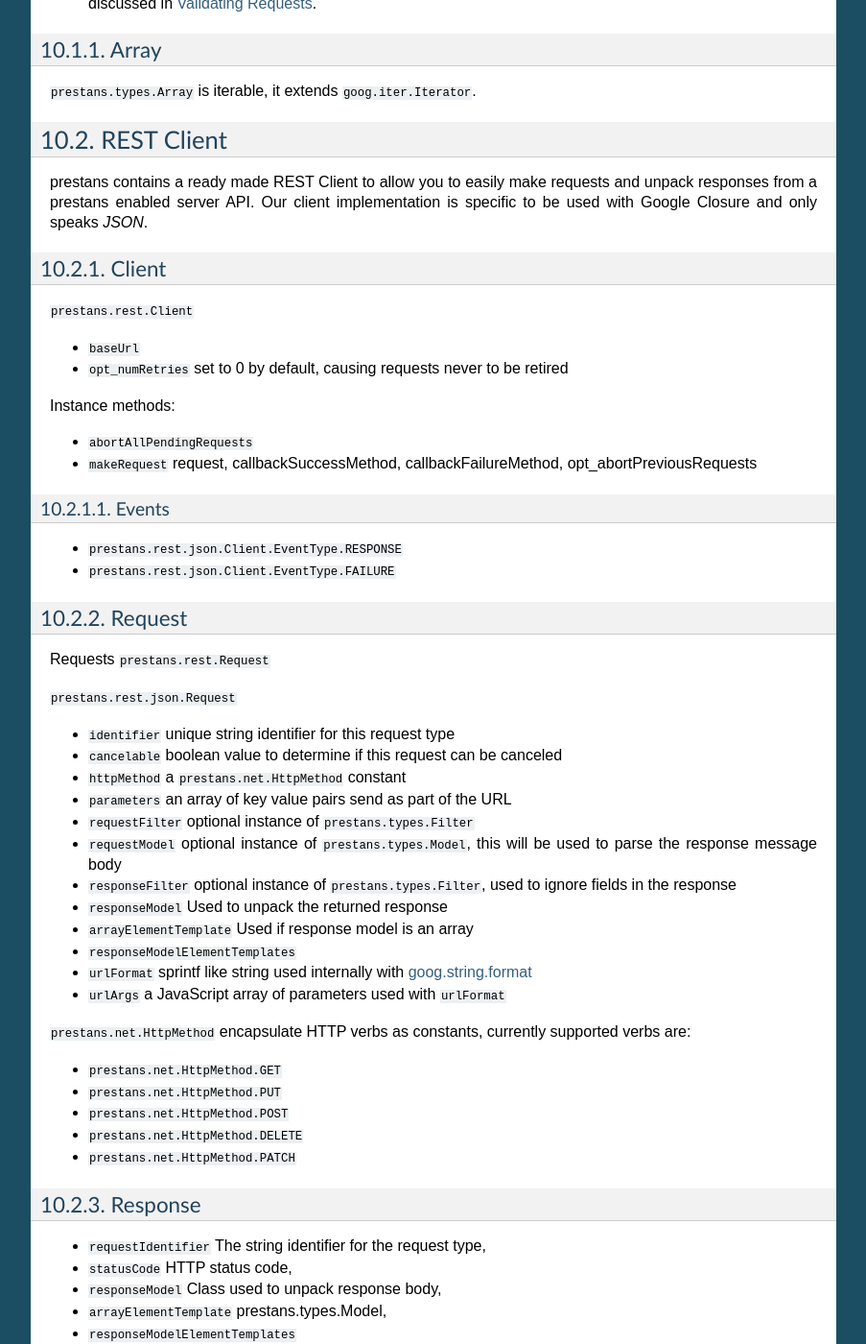
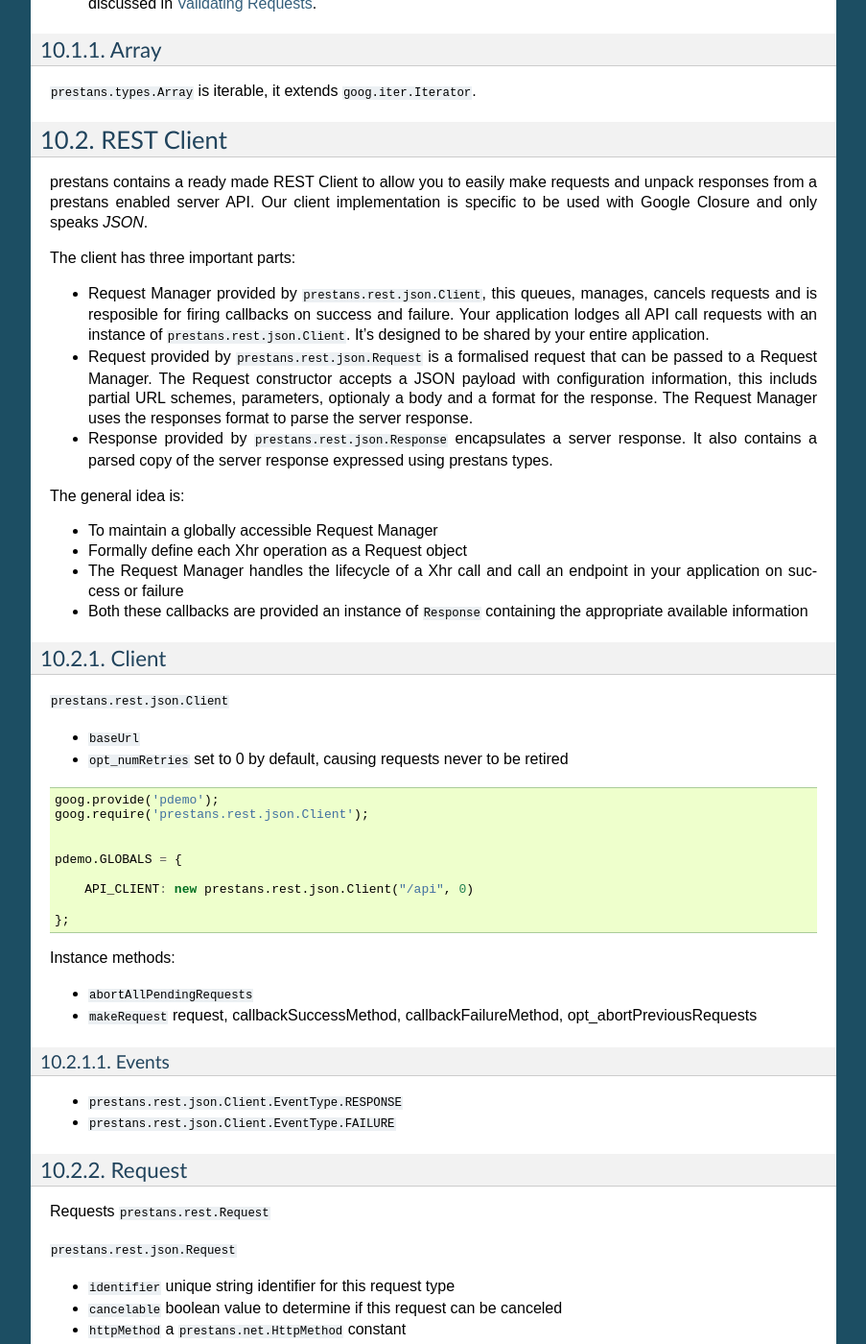
Before and after one commit to anomaly/prestans-docs, a Sphinx documentation site: the page built from source/closure.rst, in a window 1280 px wide and 1400 px high, scrolled down 824 px. Shown: the whole window at 96% size, without its empty margins (198-1101 px from the left). Built offline with Sphinx 7.4.7, drawn with Linux system fonts in a browser that asks for light colours.

Commit message:
Basic introduction to Closure API client
preplate makes quite a core part of how the API client functions.
Generated stubs for models and filters are at the code of it needs to
make requests.

```diff
--- a/source/closure.rst
+++ b/source/closure.rst
@@ -44,14 +44,38 @@ REST Client
 
 prestans contains a ready made REST Client to allow you to easily make requests and unpack responses from a prestans enabled server API. Our client implementation is specific to be used with Google Closure and only speaks `JSON`.
 
+The client has three important parts:
+
+* Request Manager provided by ``prestans.rest.json.Client``, this queues, manages, cancels requests and is resposible for firing callbacks on success and failure. Your application lodges all API call requests with an instance of ``prestans.rest.json.Client``. It's designed to be shared by your entire application.
+* Request provided by ``prestans.rest.json.Request`` is a formalised request that can be passed to a Request Manager. The Request constructor accepts a JSON payload with configuration information, this includs partial URL schemes, parameters, optionaly a body and a format for the response. The Request Manager uses the responses format to parse the server response.
+* Response provided by ``prestans.rest.json.Response`` encapsulates a server response. It also contains a parsed copy of the server response expressed using prestans types.
+
+The general idea is:
+
+* To maintain a globally accessible Request Manager
+* Formally define each Xhr operation as a Request object
+* The Request Manager handles the lifecycle of a Xhr call and call an endpoint in your application on success or failure
+* Both these callbacks are provided an instance of ``Response`` containing the appropriate available information
+
 Client
 ------
 
-``prestans.rest.Client``
+``prestans.rest.json.Client``
 
 * ``baseUrl``
 * ``opt_numRetries`` set to 0 by default, causing requests never to be retired
 
+.. code-block:: javascript
+
+    goog.provide('pdemo');
+    goog.require('prestans.rest.json.Client');
+
+
+    pdemo.GLOBALS = {
+
+        API_CLIENT: new prestans.rest.json.Client("/api", 0)
+
+    };
 
 Instance methods:
 
```
